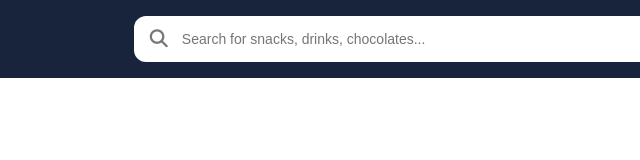
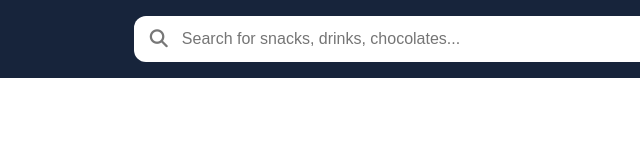
Before and after one commit to geetanjali44/mithai, a plain HTML site: page index.html in a window 1280 px wide. Shown: the full height of the page, 160-800 px from the left. Drawn offline with Linux system fonts and the light colour scheme.

Commit message:
Update index.html

```diff
--- a/index.html
+++ b/index.html
@@ -3,7 +3,9 @@
 <html lang="en">
 <head>
 <meta charset="UTF-8">
-<meta name="viewport" content="width=device-width, initial-scale=1.0">
+<meta name="viewport"
+      content="width=device-width, initial-scale=1.0, maximum-scale=1.0, user-scalable=no">
+
 <title>METHAI Navbar</title>
 
 <link href="https://fonts.googleapis.com/css2?family=Kalam:wght@700&display=swap" rel="stylesheet">
@@ -138,6 +140,20 @@ body {
     height: 46px;
   }
 }
+html {
+  touch-action: manipulation;
+  -webkit-text-size-adjust: 100%;
+  text-size-adjust: 100%;
+}
+
+.methai-navbar {
+  touch-action: manipulation;
+}
+
+/* Prevent iPhone search input focus zoom */
+.methai-search input {
+  font-size: 16px !important;
+}
 </style>
 </head>
 
```
